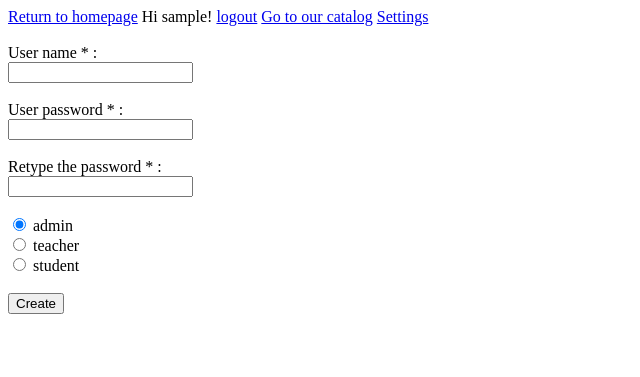
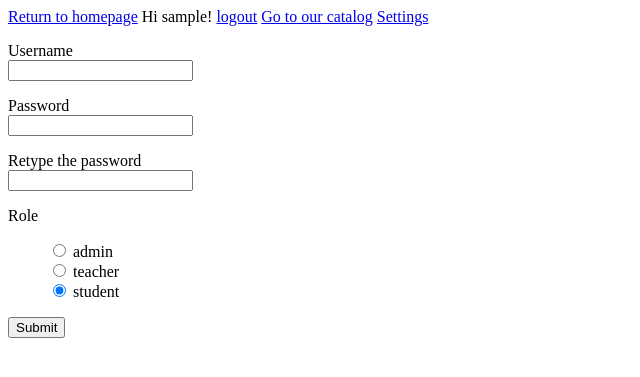
Before and after one commit to root1604/educational_platform, a Flask app: page /registration in a window 1280 px wide. Shown: the top 377 px of the page, without its empty margins (0-640 px from the left). Run offline with Flask 2, Linux system fonts and the light colour scheme; the visitor is signed in with stand-in values (Sample User, id 1); data comes from the database, SQL or seed files in the repository.

Commit message:
modified the registration page and added the migrations mechanism

```diff
--- a/requirements.txt
+++ b/requirements.txt
@@ -1,3 +1,4 @@
+alembic==1.2.1
 astroid==2.3.1
 autopep8==1.4.4
 boto3==1.9.241
@@ -6,6 +7,7 @@ Click==7.0
 docutils==0.15.2
 Flask==1.1.1
 Flask-Login==0.4.1
+Flask-Migrate==2.5.2
 Flask-SQLAlchemy==2.4.1
 Flask-WTF==0.14.2
 isort==4.3.21
@@ -13,11 +15,13 @@ itsdangerous==1.1.0
 Jinja2==2.10.1
 jmespath==0.9.4
 lazy-object-proxy==1.4.2
+Mako==1.1.0
 MarkupSafe==1.1.1
 mccabe==0.6.1
 pycodestyle==2.5.0
 pylint==2.4.2
 python-dateutil==2.8.0
+python-editor==1.0.4
 rope==0.14.0
 s3transfer==0.2.1
 six==1.12.0
--- a/webapp/__init__.py
+++ b/webapp/__init__.py
@@ -1,5 +1,6 @@
 from flask import flash, Flask
 from flask_login import current_user, LoginManager,  login_required
+from flask_migrate import Migrate
 from webapp.admin.views import blueprint as admin_blueprint
 from webapp.category.models import Category
 from webapp.category.views import blueprint as category_blueprint
@@ -20,6 +21,7 @@ def create_app():
     app = Flask(__name__)
     app.config.from_pyfile("config.py")
     db.init_app(app)
+    migrate = Migrate(app, db)
 
     login_manager = LoginManager()
     login_manager.init_app(app)
--- a/webapp/admin/views.py
+++ b/webapp/admin/views.py
@@ -2,6 +2,7 @@ from flask import Blueprint, flash, render_template, redirect, request, url_for
 from flask_login import login_required, current_user
 from webapp.db.db import db
 from webapp.login.decorators import admin_required
+from webapp.login.forms import RegistrationForm
 from webapp.login.models import User
 
 blueprint = Blueprint('admin', __name__)
@@ -32,26 +33,24 @@ def registration():
         is_catalogpage = False
         is_adminpage = False
         is_registrationpage = True
+        form = RegistrationForm()
         return render_template('admin/registration.html', page_title=title, is_homepage=is_homepage,
                                 is_loginpage=is_loginpage, is_catalogpage=is_catalogpage,
-                                is_adminpage=is_adminpage, is_registrationpage=is_registrationpage)
+                                is_adminpage=is_adminpage, is_registrationpage=is_registrationpage,
+                                form=form)
     elif request.method == 'POST':
-        username = request.form['login']
-        username_exists=User.query.filter_by(username=username).first()
-        if username_exists and username == username_exists.username:
-            flash('The user ' + username + ' already exists.Try again')
+        form = RegistrationForm()
+        if form.validate_on_submit():
+            new_user = User(username=form.username.data, role=form.role.data)
+            new_user.set_password(form.password.data)
+            db.session.add(new_user)
+            db.session.commit()
+            flash('The user ' + new_user.username + ' was created successfully.')
+            return redirect(url_for('admin.admin_index'))
+        else:
+            for field, errors in form.errors.items():
+                for error in errors:
+                    flash('Error in the field "{}":  {}'.format(getattr(form, field).label.text, error))
             return redirect(url_for('admin.registration'))
-        password_1 = request.form['password_1']
-        password_2 = request.form['password_2']
-        if not password_1 == password_2:
-            flash('''Those passwords didn't match. Try again.''')
-            return redirect(url_for('admin.registration'))
-        role = request.form['role']
-        new_user = User(username=username, role=role)
-        new_user.set_password(password_1)
-        db.session.add(new_user)
-        db.session.commit()
-        flash('The user ' + username + ' was created successfully.')
-        return redirect(url_for('homepage.index'))
     else:
         return redirect('/')
--- a/webapp/login/forms.py
+++ b/webapp/login/forms.py
@@ -1,6 +1,7 @@
 from flask_wtf import FlaskForm
-from wtforms import BooleanField, StringField, PasswordField, SubmitField
-from wtforms.validators import DataRequired
+from webapp.login.models import User
+from wtforms import BooleanField, StringField, PasswordField, SubmitField, RadioField
+from wtforms.validators import DataRequired, EqualTo, ValidationError
 
 class LoginForm(FlaskForm):
     username = StringField('Username', validators=[DataRequired()],
@@ -9,3 +10,20 @@ class LoginForm(FlaskForm):
                               render_kw={"class": "form-control"})
     remember_me = BooleanField('Remember me', default=True, render_kw={"class": "form-check-input"})
     submit = SubmitField('Submit', render_kw={"class": "btn btn-primary"})
+
+class RegistrationForm(FlaskForm):
+    username = StringField('Username', validators=[DataRequired()],
+                            render_kw={"class": "form-control"})
+    password = PasswordField('Password', validators=[DataRequired()],
+                              render_kw={"class": "form-control"})
+    password2 = PasswordField('Retype the password', validators=[DataRequired(),
+                               EqualTo('password')], render_kw={"class": "form-control"})
+    role = RadioField('Role', choices=[('admin','admin'), ('teacher','teacher'), ('student','student')],
+                       default='student', validators=[DataRequired()],
+                       render_kw={"class": "form-control", "style":"list-style-type:none"})
+    submit = SubmitField('Submit', render_kw={"class": "btn btn-primary"})
+
+    def validate_username(self, username):
+        users_count = User.query.filter_by(username=username.data).count()
+        if users_count > 0:
+            raise ValidationError('The user ' + username.data + ' already exists.Try again.')
--- a/webapp/templates/admin/registration.html
+++ b/webapp/templates/admin/registration.html
@@ -1,7 +1,7 @@
 {% extends "base.html" %}
 {% block content %}
     <div class="col-4">
-        <form action="{{ url_for('admin.registration') }}" method="POST">
+        <!-- <form action="{{ url_for('admin.registration') }}" method="POST">
             <br>User name * :<br>
             <input type="text" name="login"><br><br>
             User password * :<br>
@@ -12,6 +12,26 @@
             <input type="radio" name="role" value="teacher"> teacher<br>
             <input type="radio" name="role" value="student"> student<br><br>
             <button type="submit"> Create </button>
+        </form> -->
+        <form action="{{ url_for('admin.registration') }}" method="post">
+            {{ form.hidden_tag() }}
+            <p>
+            {{ form.username.label }}<br>
+            {{ form.username() }}
+            </p>
+            <p>
+            {{ form.password.label }}<br>
+            {{ form.password() }}
+            </p>
+            <p>
+            {{ form.password2.label }}<br>
+            {{ form.password2() }}
+            </p>
+            <p>
+                {{ form.role.label }}<br>
+                {{ form.role() }}
+                </p>
+            <p>{{ form.submit }}</p>
         </form>
     </div>
 {% endblock %}
--- a/webapp/templates/base.html
+++ b/webapp/templates/base.html
@@ -29,10 +29,11 @@
         {% endif %}
         {% with messages = get_flashed_messages() %}
             {% if messages %}
-                <div class="alert alert-warning" role="alert">
-                    {% for message in messages %}
-                        {{ message }}<br>
-                    {% endfor %}
+                {% for message in messages %}
+                    <div class="alert alert-danger" role="alert"></div>
+                        {{ message }}
+                    </div>
+                {% endfor %}
                 </div>
             {% endif %}
         {% endwith %}
```
Also changed, not shown: README.md, 2 other files.
